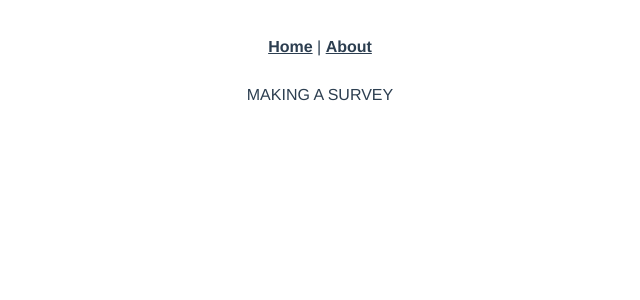
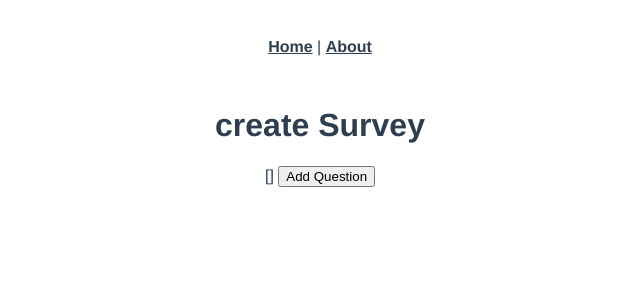
Before and after one commit to tom-dorofeyev/projAskEm, a Vue app in the folder frontend/: page /survey/create in a window 1280 px wide. Shown: the top 300 px of the page, without its empty margins (320-960 px from the left). Built offline with nearby package versions, Linux system fonts and the light colour scheme.

Commit message:
adding inputs

```diff
--- a/frontend/src/views/createSurvey.vue
+++ b/frontend/src/views/createSurvey.vue
@@ -1,6 +1,22 @@
 <template>
   <div class="create-survey-page">
-    MAKING A SURVEY
+    <h1>create Survey</h1>
+    <section class="quest-editot-list" v-if="quests.length > 0">
+      <div v-for="currQuest in quests"
+            :key="currQuest.title"
+            class="quest-editor">
+        choose question type:
+        <select v-model="quests.type">
+          <option value="textBox">Text Box</option>
+          <option value="singleAnswer">Single Answer</option>
+          <option value="multAnswer">Multiple Answers</option>
+        </select>
+      </div>
+    </section>
+
+    {{quests}}
+
+    <button @click="addQuest">Add Question</button>
   </div>
 </template>
 
@@ -8,6 +24,20 @@
 
 
 export default {
+  data(){
+    return{
+      quests:[]
+    }
+  },
+  methods:{
+    addQuest(){
+      this.quests.push({
+        title: '',
+        type:'',
+        opts:[]
+      })
+    }
+  },
   components: {
 
   }
```
